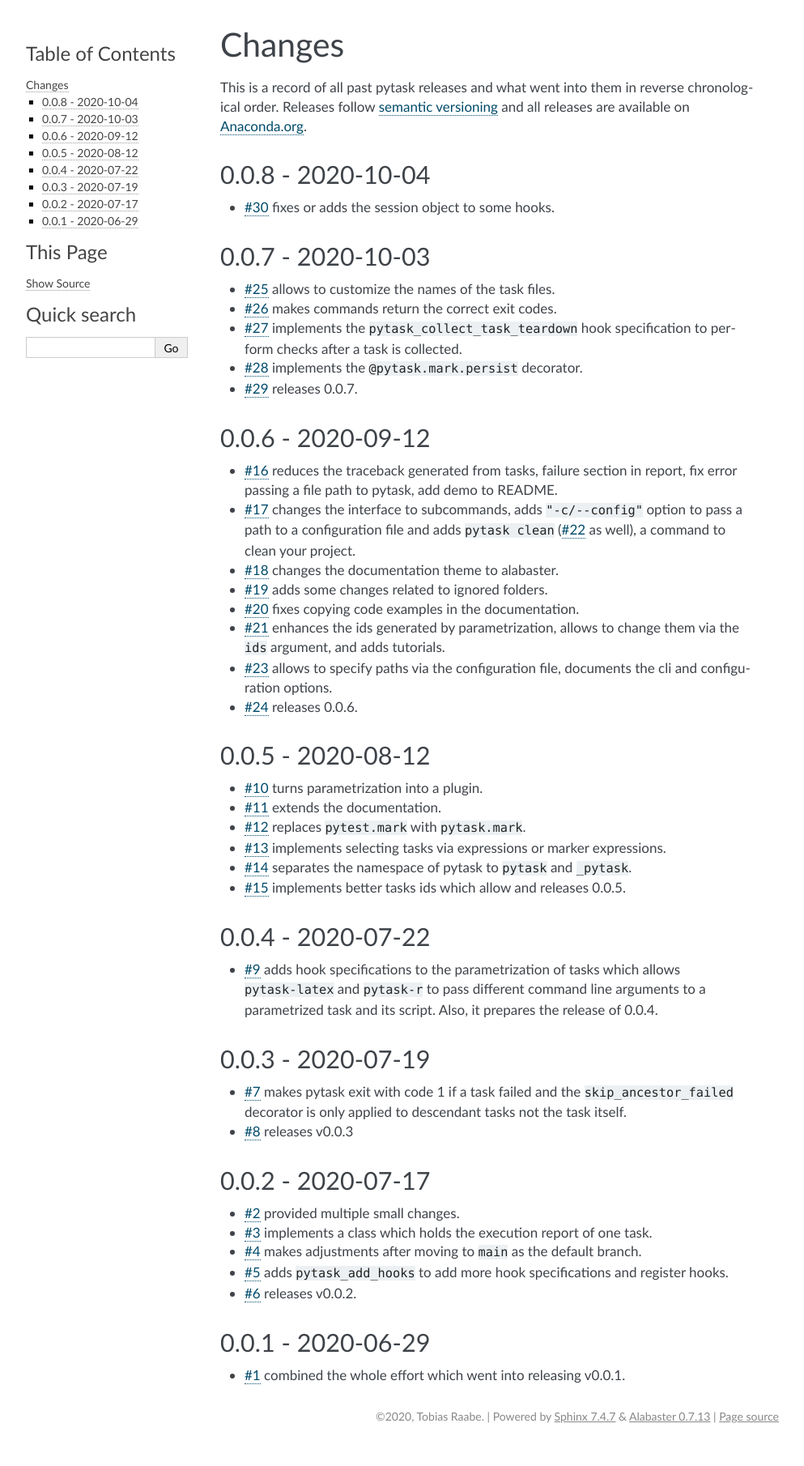
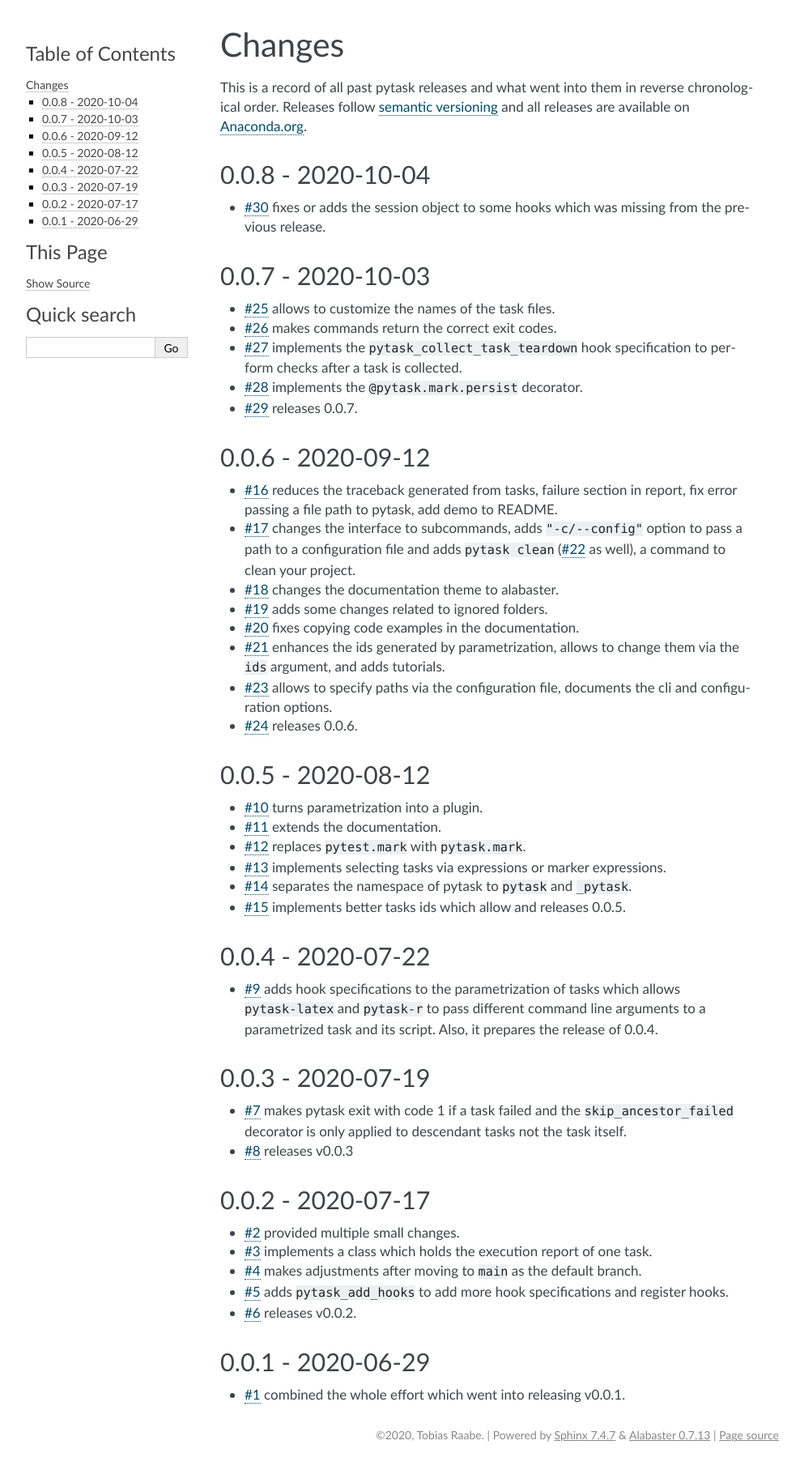
Before and after one commit to pytask-dev/pytask, a Sphinx documentation site: the page built from docs/changes.rst, in a window 1280 px wide. Shown: the whole page at 81% size, without its empty margins (148-1141 px from the left). Built offline with Sphinx 7.4.7, drawn with Linux system fonts in a browser that asks for light colours; pages that are not in the unit, such as notebooks, are missing from menus; before the commit the page ends 1787 px from its top, so only the background shows below that.

Commit message:
added note.

```diff
--- a/docs/changes.rst
+++ b/docs/changes.rst
@@ -9,7 +9,8 @@ all releases are available on `Anaconda.org <https://anaconda.org/pytask/pytask>
 0.0.8 - 2020-10-04
 ------------------
 
-- :gh:`30` fixes or adds the session object to some hooks.
+- :gh:`30` fixes or adds the session object to some hooks which was missing from the
+  previous release.
 
 
 0.0.7 - 2020-10-03
```
